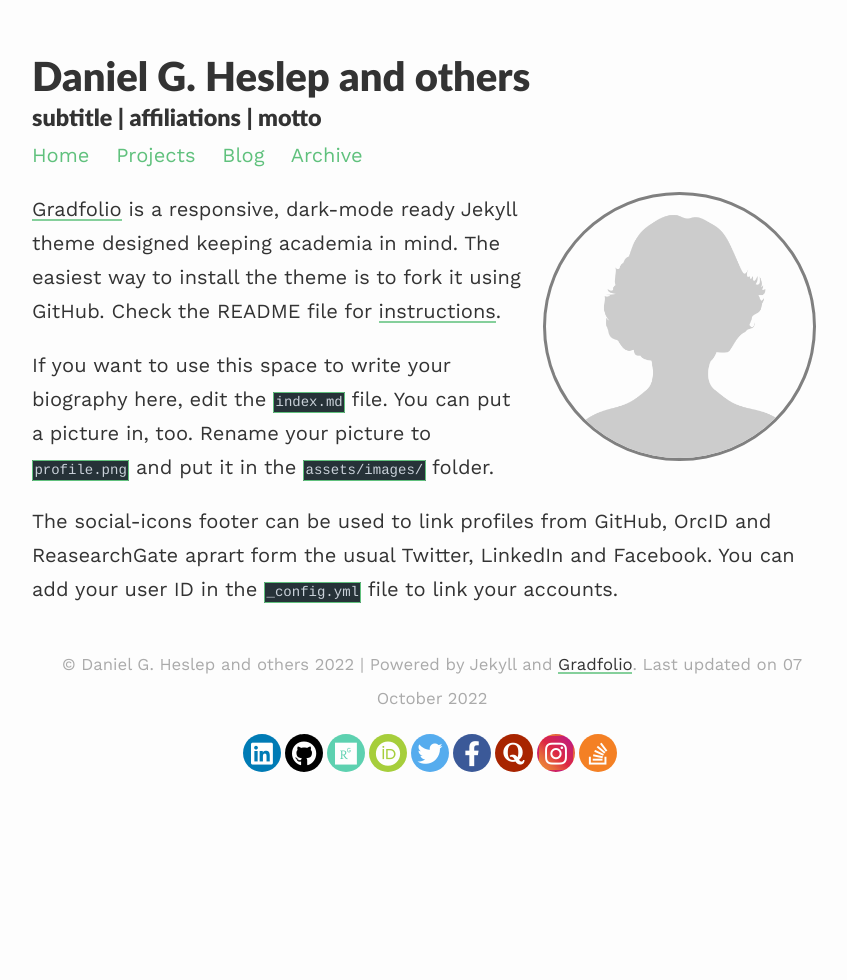
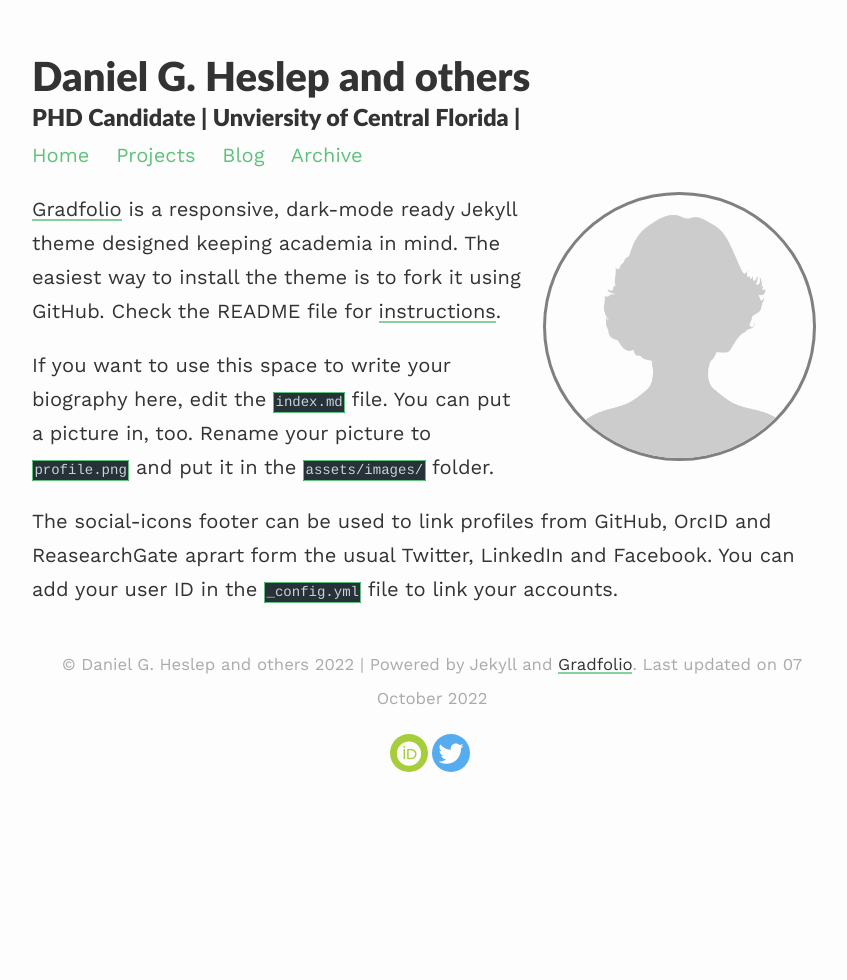
Before and after one commit to CreativeKenning/gradsitedemo, a Jekyll site: the page built from index.md, in a window 1280 px wide. Shown: the whole page, without its empty margins (208-1055 px from the left). Built offline with Jekyll 4.4.1, drawn with Linux system fonts in a browser that asks for light colours; nearby versions of some CDN libraries; some of the changed lines change nothing that is shown.

Commit message:
profile change

```diff
--- a/_config.yml
+++ b/_config.yml
@@ -1,7 +1,7 @@
 ### your site title here
 
 title: Daniel G. Heslep and others
-description: subtitle | affiliations | motto
+description: PHD Candidate | Unviersity of Central Florida |
 
 baseurl: /gradsitedemo #name of GitHub repository
 url: "" #custom url to be used instead of GitHub repository
@@ -13,15 +13,9 @@
 paginate_path: /blog/page:num/
 
 # Social media links in footer
-twitter: "notmytwitter"
-linkedin: "#"
-stackoverflow: "#"
-github: "#"
-researchgate: "#"
-orcid: "#"
-quora: "#"
-instagram: "#"
-facebook: "#"
+twitter: "@danielheslep"
+orcid: "https://orcid.org/0000-0001-9229-5085"
+
 
 
 # Markdown
```
